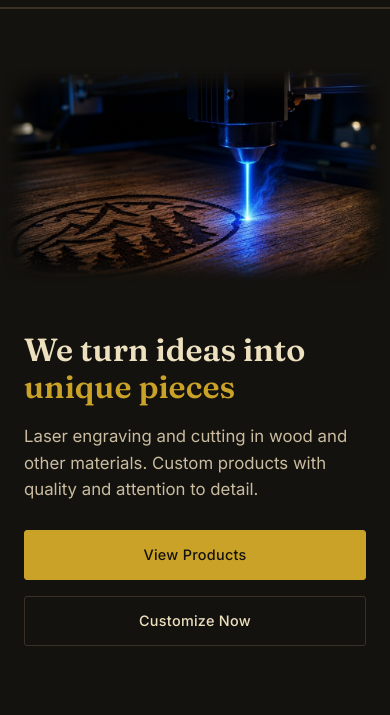
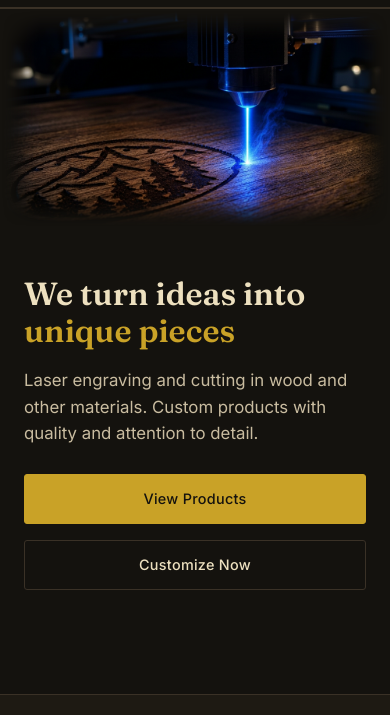
Before and after one commit to servitlaser/servitlaser, a plain HTML site: page index.html in a window 390 px wide. Shown: the part 129-844 px from the top of the page. Drawn offline with Linux system fonts and the light colour scheme.

Commit message:
Add files via upload

```diff
--- a/styles.css
+++ b/styles.css
@@ -187,6 +187,7 @@
   }
   @media (max-width:860px){
     section{padding-block:56px;}
+    .hero{padding-top:0;}
     .hero .wrap{grid-template-columns:1fr; padding-block:0 48px;}
     .hero .hero-art{order:-1; width:100vw; max-width:100vw; position:relative; left:50%; margin-left:-50vw;}
     .badges .wrap{grid-template-columns:1fr; gap:16px; padding-block:20px;}
```
